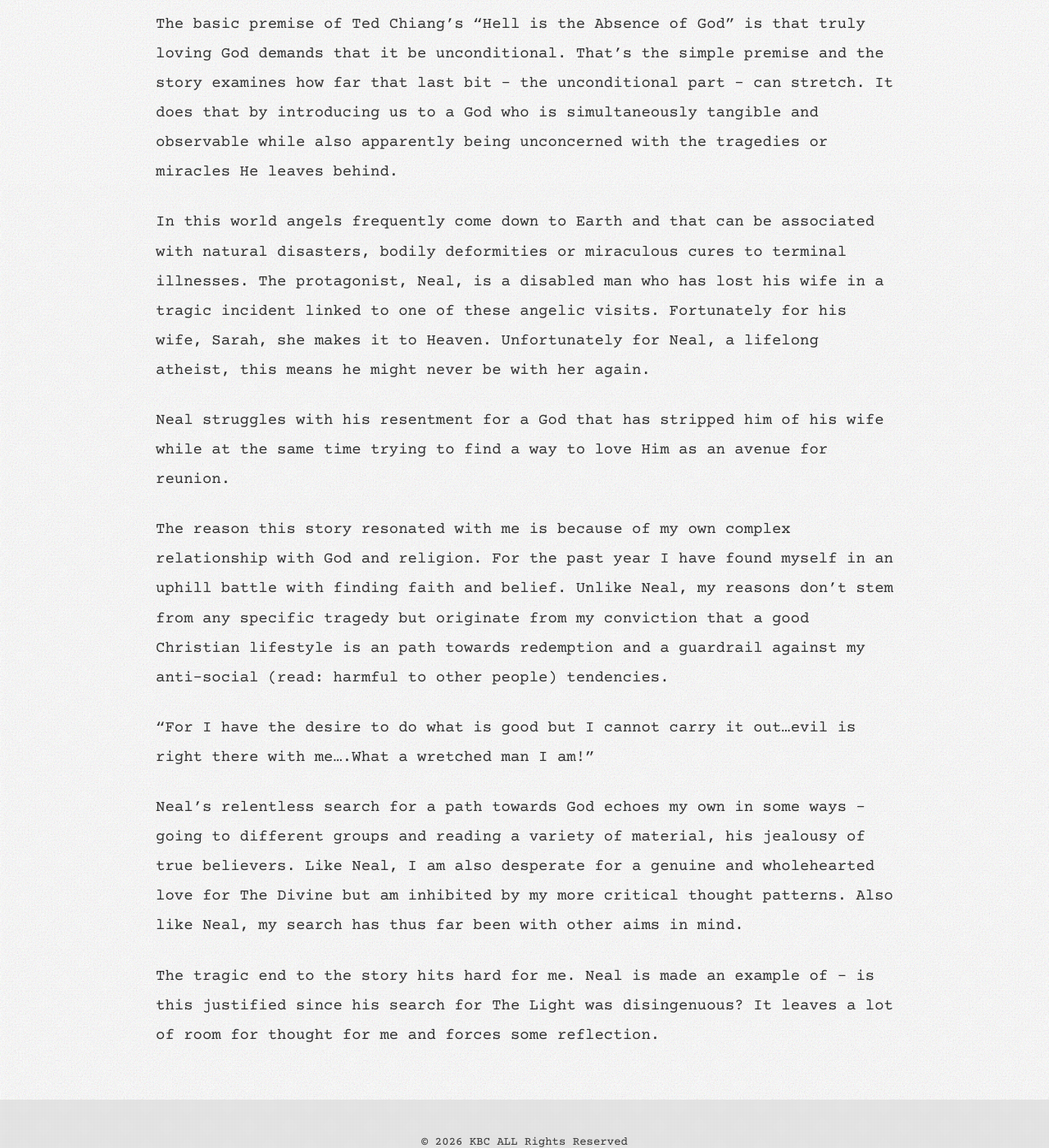
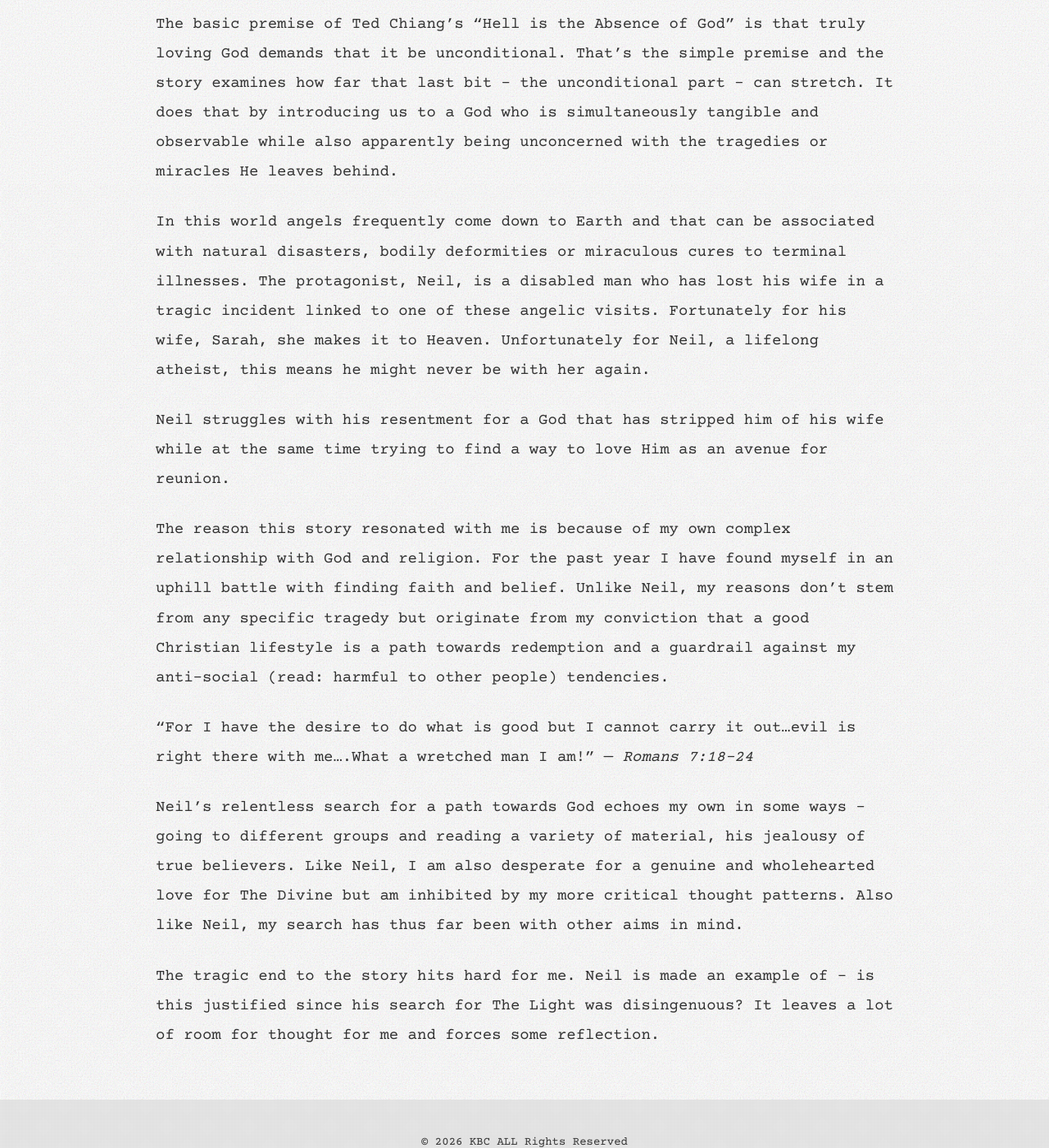
Before and after one commit to kingstonbookclub/kingstonbookclub.github.io, a Jekyll site: the page built from _posts/2026-06-20-why-i-recommended-hell-is-the-absence-of-god.md, in a window 1280 px wide and 1400 px high, scrolled down 366 px. Shown: the whole window at 82% size. Built offline with Jekyll 4.4.1, drawn with Linux system fonts in a browser that asks for light colours.

Commit message:
Fix typos in Jordan's essay post
- Corrected protagonist name to Neil (was Neal)
- Fixed "an path" -> "a path"
- Added Romans 7:18-24 attribution to the Bible quote

Co-Authored-By: Claude Sonnet 4.6 <noreply@anthropic.com>

```diff
--- a/_posts/2026-06-20-why-i-recommended-hell-is-the-absence-of-god.md
+++ b/_posts/2026-06-20-why-i-recommended-hell-is-the-absence-of-god.md
@@ -10,14 +10,14 @@ excerpt: "A personal reflection on Ted Chiang's short story, faith, and the sear
 
 The basic premise of Ted Chiang's "Hell is the Absence of God" is that truly loving God demands that it be unconditional. That's the simple premise and the story examines how far that last bit - the unconditional part - can stretch. It does that by introducing us to a God who is simultaneously tangible and observable while also apparently being unconcerned with the tragedies or miracles He leaves behind.
 
-In this world angels frequently come down to Earth and that can be associated with natural disasters, bodily deformities or miraculous cures to terminal illnesses. The protagonist, Neal, is a disabled man who has lost his wife in a tragic incident linked to one of these angelic visits. Fortunately for his wife, Sarah, she makes it to Heaven. Unfortunately for Neal, a lifelong atheist, this means he might never be with her again.
+In this world angels frequently come down to Earth and that can be associated with natural disasters, bodily deformities or miraculous cures to terminal illnesses. The protagonist, Neil, is a disabled man who has lost his wife in a tragic incident linked to one of these angelic visits. Fortunately for his wife, Sarah, she makes it to Heaven. Unfortunately for Neil, a lifelong atheist, this means he might never be with her again.
 
-Neal struggles with his resentment for a God that has stripped him of his wife while at the same time trying to find a way to love Him as an avenue for reunion.
+Neil struggles with his resentment for a God that has stripped him of his wife while at the same time trying to find a way to love Him as an avenue for reunion.
 
-The reason this story resonated with me is because of my own complex relationship with God and religion. For the past year I have found myself in an uphill battle with finding faith and belief. Unlike Neal, my reasons don't stem from any specific tragedy but originate from my conviction that a good Christian lifestyle is an path towards redemption and a guardrail against my anti-social (read: harmful to other people) tendencies.
+The reason this story resonated with me is because of my own complex relationship with God and religion. For the past year I have found myself in an uphill battle with finding faith and belief. Unlike Neil, my reasons don't stem from any specific tragedy but originate from my conviction that a good Christian lifestyle is a path towards redemption and a guardrail against my anti-social (read: harmful to other people) tendencies.
 
-"For I have the desire to do what is good but I cannot carry it out…evil is right there with me….What a wretched man I am!"
+"For I have the desire to do what is good but I cannot carry it out…evil is right there with me….What a wretched man I am!" — *Romans 7:18-24*
 
-Neal's relentless search for a path towards God echoes my own in some ways - going to different groups and reading a variety of material, his jealousy of true believers. Like Neal, I am also desperate for a genuine and wholehearted love for The Divine but am inhibited by my more critical thought patterns. Also like Neal, my search has thus far been with other aims in mind.
+Neil's relentless search for a path towards God echoes my own in some ways - going to different groups and reading a variety of material, his jealousy of true believers. Like Neil, I am also desperate for a genuine and wholehearted love for The Divine but am inhibited by my more critical thought patterns. Also like Neil, my search has thus far been with other aims in mind.
 
-The tragic end to the story hits hard for me. Neal is made an example of - is this justified since his search for The Light was disingenuous? It leaves a lot of room for thought for me and forces some reflection.
+The tragic end to the story hits hard for me. Neil is made an example of - is this justified since his search for The Light was disingenuous? It leaves a lot of room for thought for me and forces some reflection.
```
